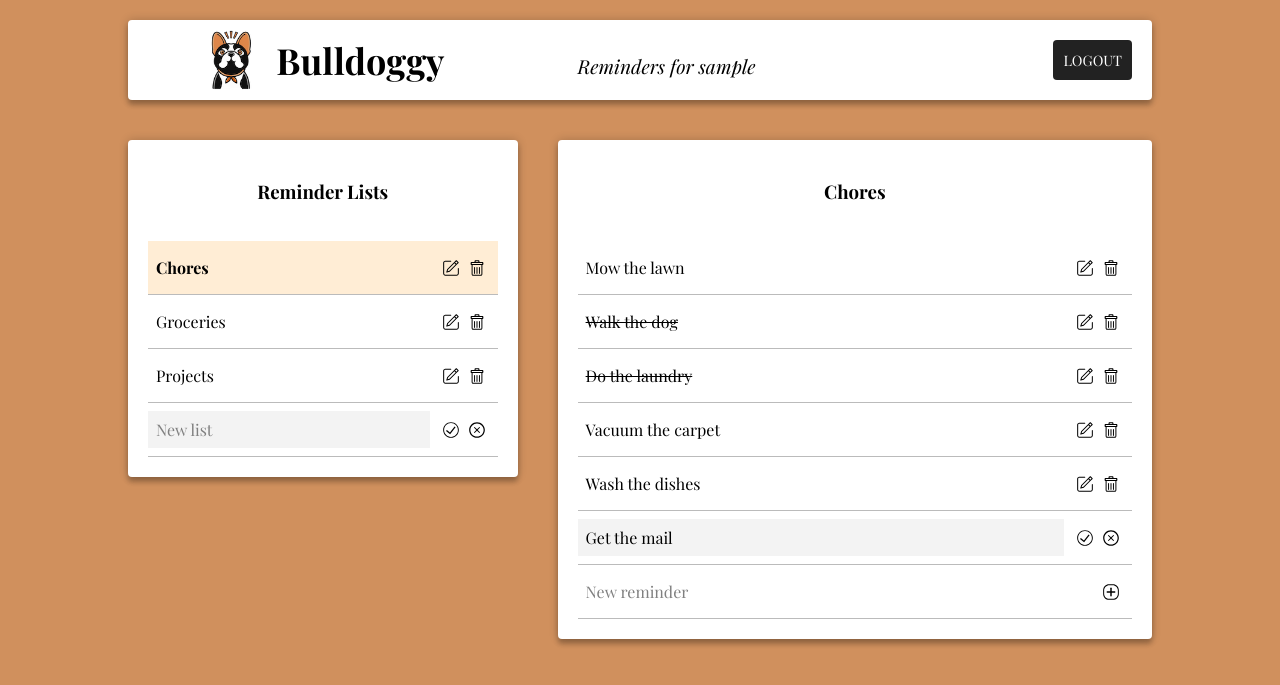
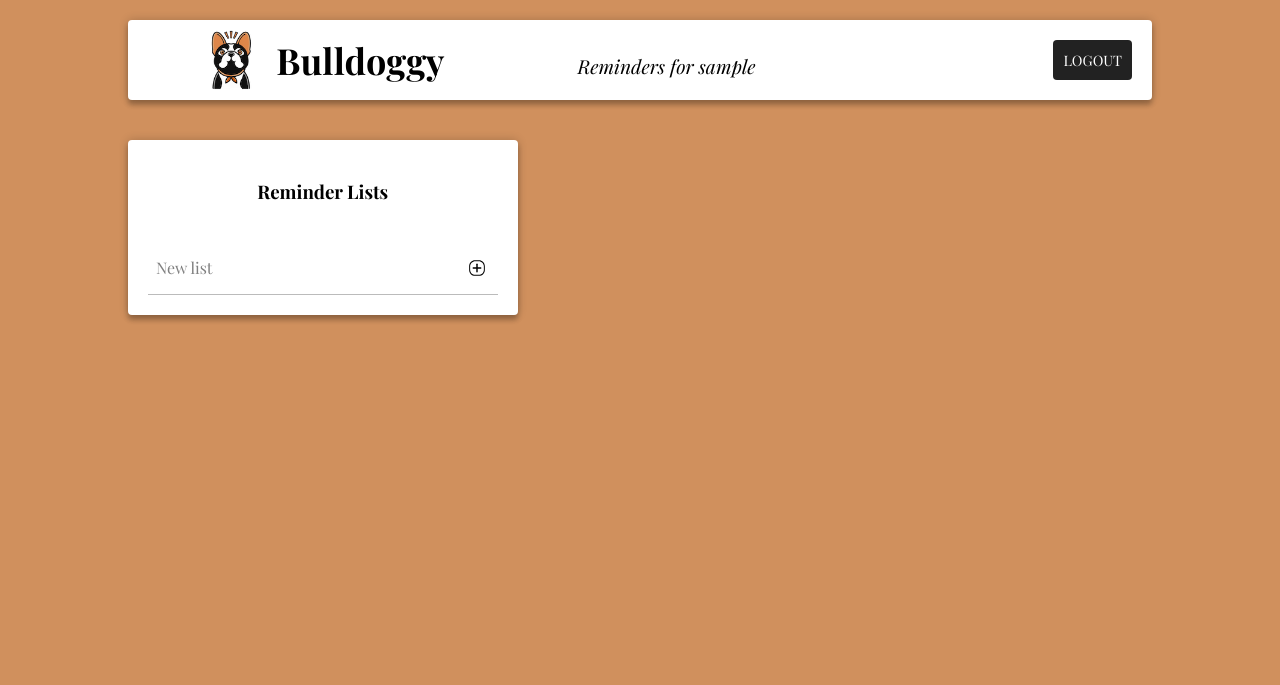
Before and after one commit to AutomationPanda/bulldoggy-reminders-app, a FastAPI app: template templates/reminders.html in a window 1280 px wide. Shown: the top 685 px of the page. Run offline with FastAPI, Linux system fonts and the light colour scheme; the template is opened without the code that fills it: most values are stand-ins (such as "Sample title", 1, 10 or a date in 2020).

Commit message:
Reset reminders to be a blank page

```diff
--- a/templates/reminders.html
+++ b/templates/reminders.html
@@ -24,69 +24,14 @@
             <div class="reminders-card paper-card">
                 <h3 class="reminders-card-title">Reminder Lists</h3>
                 <div class="reminders-list-list">
-                    <div class="reminder-row selected-list">
-                        <p>Chores</p>
-                        <img src="/static/img/icons/icon-edit.svg" />
-                        <img src="/static/img/icons/icon-delete.svg" />
-                    </div>
-                    <div class="reminder-row">
-                        <p>Groceries</p>
-                        <img src="/static/img/icons/icon-edit.svg" />
-                        <img src="/static/img/icons/icon-delete.svg" />
-                    </div>
-                    <div class="reminder-row">
-                        <p>Projects</p>
-                        <img src="/static/img/icons/icon-edit.svg" />
-                        <img src="/static/img/icons/icon-delete.svg" />
-                    </div>
-                    <div class="reminder-row-with-input">
-                        <input type="text" placeholder="New list"></input>
-                        <img src="/static/img/icons/icon-check-circle.svg" />
-                        <img src="/static/img/icons/icon-x-circle.svg" />
+                    <div class="reminder-row light-gray-text">
+                        <p>New list</p>
+                        <img src="/static/img/icons/icon-add.svg" />
                     </div>
                 </div>
             </div>
         </div>
         <div class="reminders-grid-items">
-            <div class="reminders-card paper-card">
-                <h3 class="reminders-card-title">Chores</h3>
-                <div class="reminders-item-list">
-                    <div class="reminder-row">
-                        <p>Mow the lawn</p>
-                        <img src="/static/img/icons/icon-edit.svg" />
-                        <img src="/static/img/icons/icon-delete.svg" />
-                    </div>
-                    <div class="reminder-row completed">
-                        <p>Walk the dog</p>
-                        <img src="/static/img/icons/icon-edit.svg" />
-                        <img src="/static/img/icons/icon-delete.svg" />
-                    </div>
-                    <div class="reminder-row completed">
-                        <p>Do the laundry</p>
-                        <img src="/static/img/icons/icon-edit.svg" />
-                        <img src="/static/img/icons/icon-delete.svg" />
-                    </div>
-                    <div class="reminder-row">
-                        <p>Vacuum the carpet</p>
-                        <img src="/static/img/icons/icon-edit.svg" />
-                        <img src="/static/img/icons/icon-delete.svg" />
-                    </div>
-                    <div class="reminder-row">
-                        <p>Wash the dishes</p>
-                        <img src="/static/img/icons/icon-edit.svg" />
-                        <img src="/static/img/icons/icon-delete.svg" />
-                    </div>
-                    <div class="reminder-row-with-input">
-                        <input type="text" value="Get the mail"></input>
-                        <img src="/static/img/icons/icon-check-circle.svg" />
-                        <img src="/static/img/icons/icon-x-circle.svg" />
-                    </div>
-                    <div class="reminder-row light-gray-text">
-                        <p>New reminder</p>
-                        <img src="/static/img/icons/icon-add.svg" />
-                    </div>
-                </div>
-            </div>
         </div>
     </div>
 </body>
```
